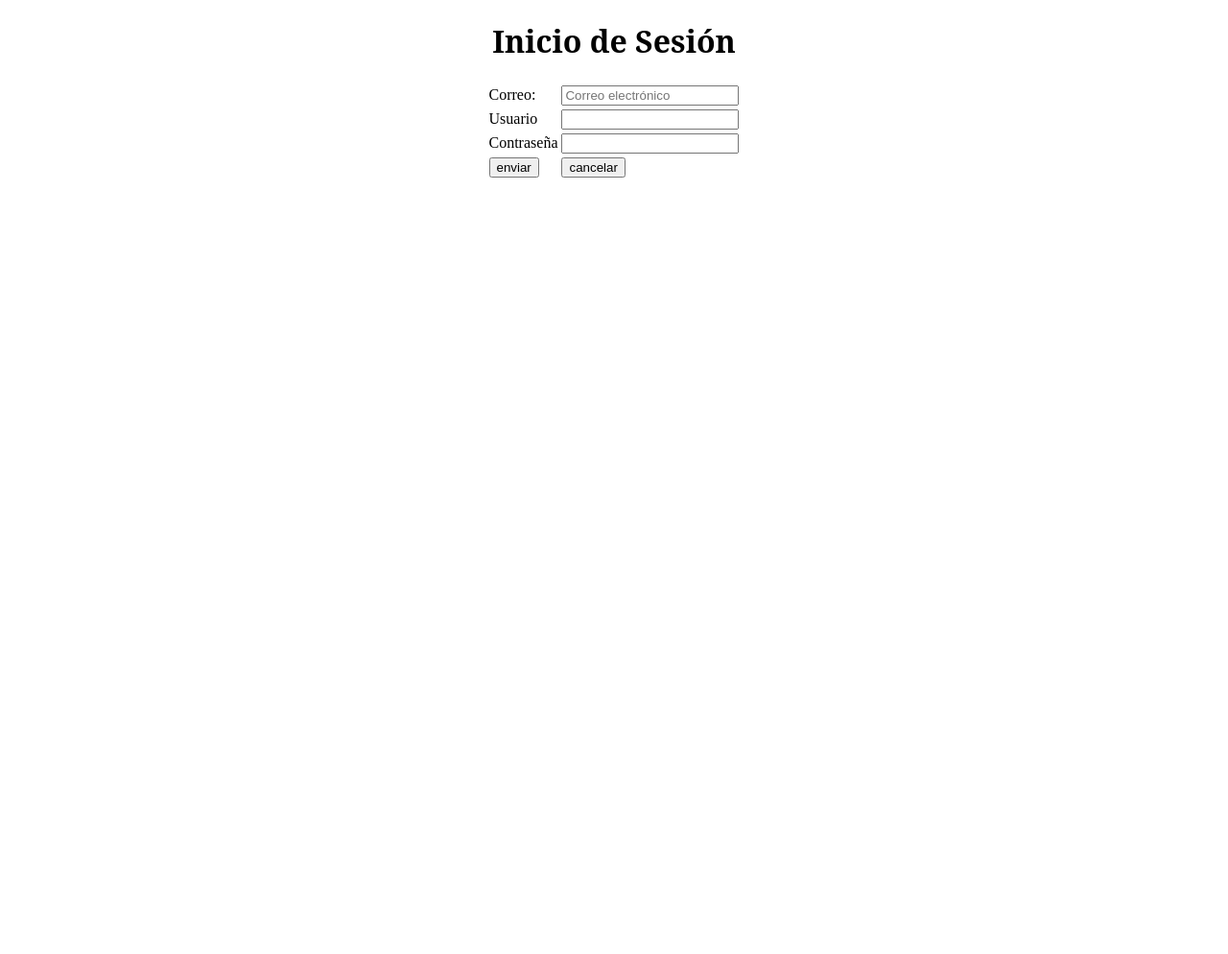
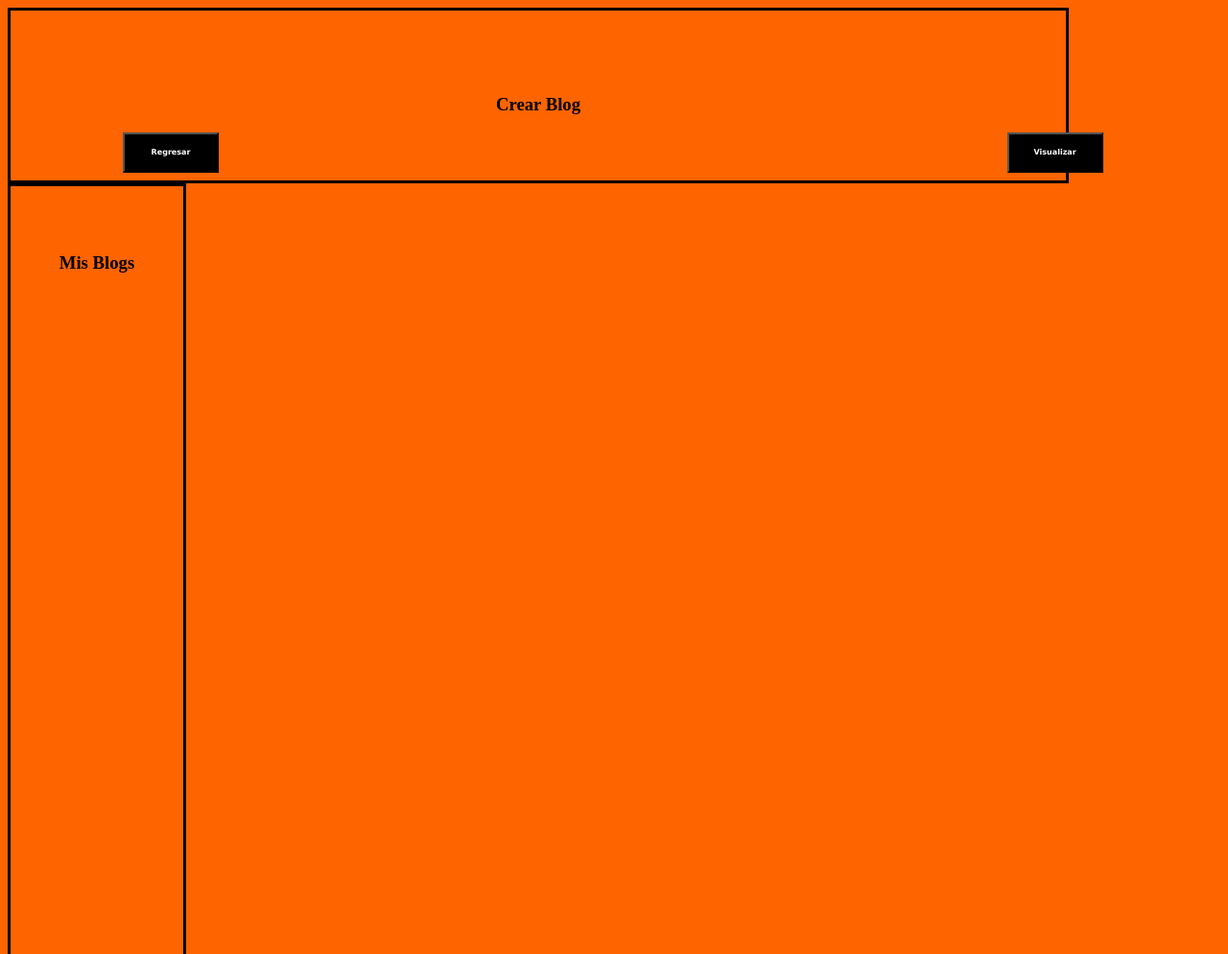
Before and after one commit to JorgeEMalambo/GestorBLOGS, a plain HTML site: page registro.html in a window 1280 px wide. Shown: the top 994 px of the page at 96% size. Before the commit the page ends 800 px from the top, so only its background shows below. Drawn offline with Linux system fonts and the light colour scheme.

Commit message:
Update registro.html
una pequeña correcion a reg

```diff
--- a/registro.html
+++ b/registro.html
@@ -1,40 +1,46 @@
 <!DOCTYPE html>
-<html lang="en">
+<html>
     <head>
-        <meta charset="UTF-8">
-        <meta name="viewport" content="width=device-width, initial-scale=1.0">
-        <title> Registro al sistema </title>    <style typo="text/css">
-               h1 {font-family: "Serif";}
-        </style>
-        </head>
-    <body>
-        <form>
-            <center>
-              <h1> Inicio de Sesión </h1>
-              <table  border="0"    >
-        <tr>
-                    <td>  Correo:   </td>
-                    <td> <b> <input type="email" name="correo" placeholder="Correo electrónico"  />  </b>  </td>
-                    </tr>
-                    <tr>
-                    <td>Usuario</td>
-                    <td><input type="text" name="usuario" />
-                    </td>
-                </tr>
-                <tr>
-                    <td>Contraseña</td>
-                    <td><div>
-                      <input type="password" name="usuario" />
-                    </div></td>
-                </tr><tr><td>
-                    <input type="submit" name="enviar" value="enviar"/>
-                </td>
-                <td>
-                    <input type="reset" name="cancelar" value="cancelar"/>
-                </td>
-            </tr>
-        </table>
-    </center>
-</form>
-</body>
+        <meta charset="utf-8">
+        <title>HTML basics</title>
+        <link rel='stylesheet' type='text/css' media='screen' href='estilo_crear_blog.css'>
+
+    </head>
+    <body bgcolor=#FE6400 >
+        <div style="text-align: center;">
+            <br>
+            <h3>Crear Blog</h3>
+            <style>
+                .boton {
+                    padding:15px;
+                    background:#000000;
+                    color:white;
+                    font:bold 8px/8px verdana;
+                    width:100px;
+                    cursor:pointer;
+                    cursor:hand;
+                    text-align:center;
+                }
+
+                #boton1 {
+                    position:absolute;
+                    left: 82%;
+
+                }
+                #boton2 {
+                    position:absolute;
+                    left: 10%;
+
+                }
+            </style>
+
+
+            <input id="boton1" class="boton" type="button" value="Visualizar">
+            <input id="boton2" class="boton" type="button" value="Regresar">
+
+        </div>
+        <div style="text-align: center; width:80px; height: 700px;" > <h3><strong>Mis Blogs</strong> </h3>
+        </div>
+        <textarea name="comentarios" rows="20" cols="80">Escribe aquí tus comentarios</textarea>
+    </body>
 </html>
```
